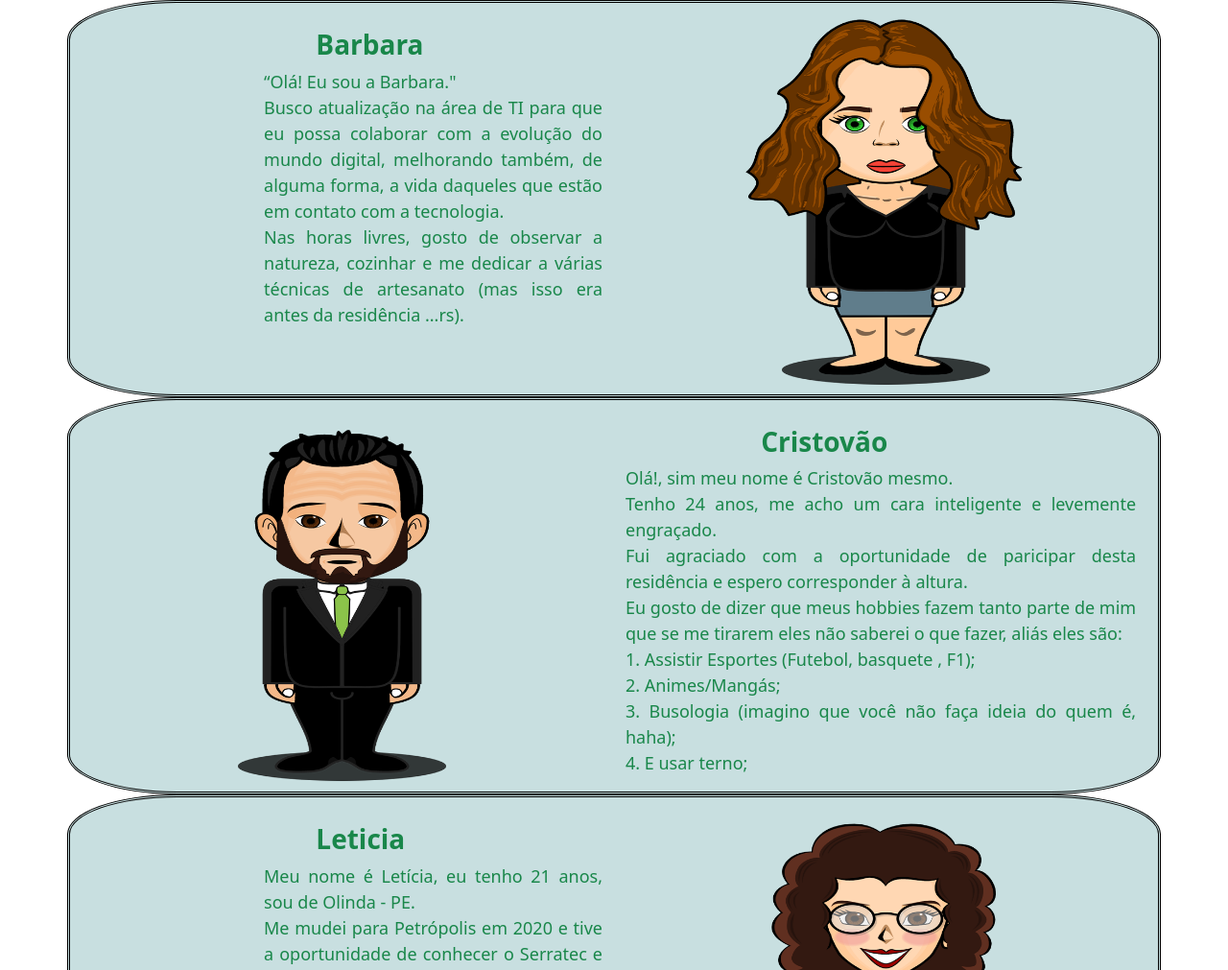
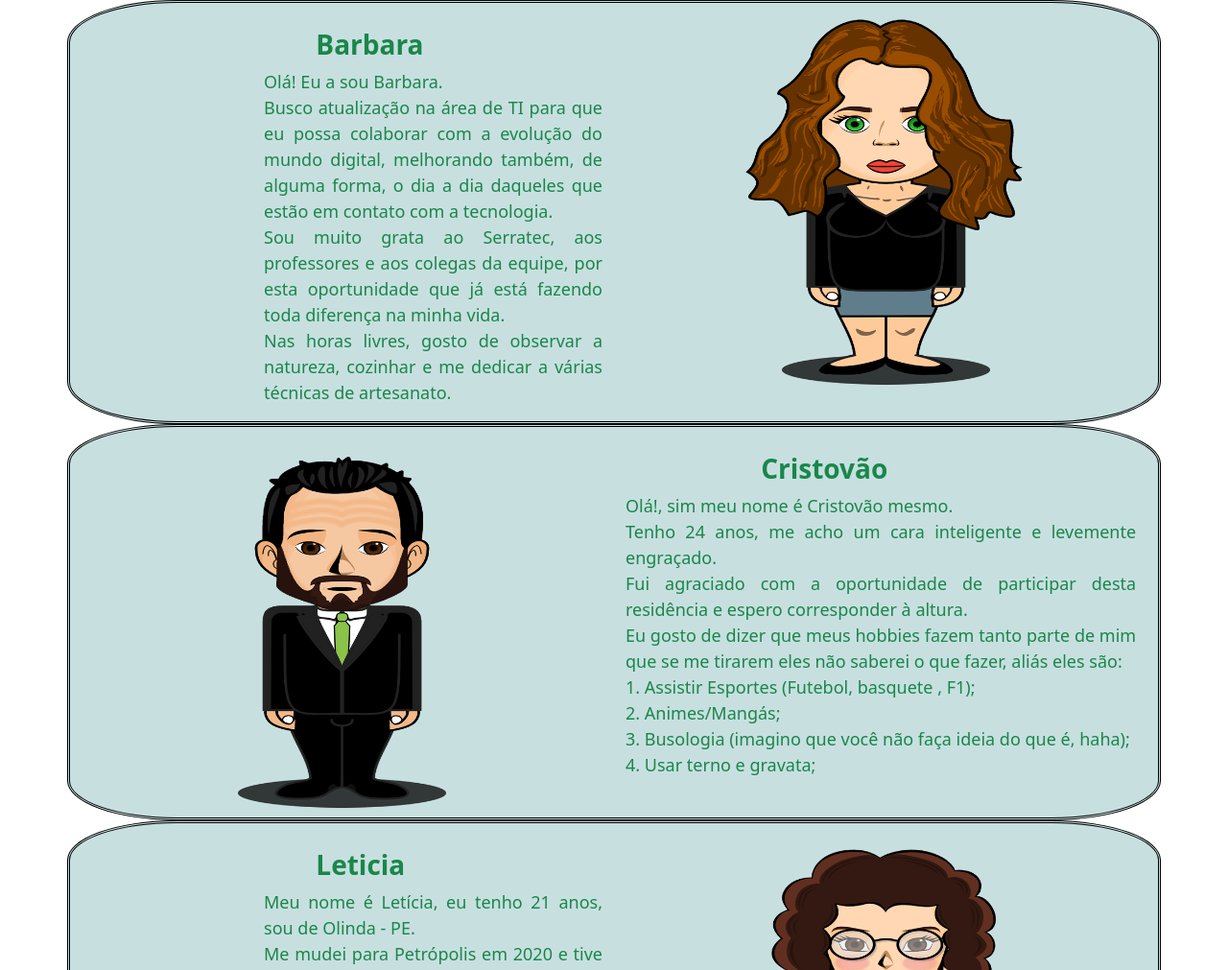
Before and after one commit to Samirjc/ProjetoFrontEnd, a plain HTML site: page sobre.html in a window 1280 px wide. Shown: the part 1244-2255 px from the top of the page at 96% size. Drawn offline with nearby package versions, Linux system fonts and the light colour scheme; a script that the page names is missing.

Commit message:
remove imagem mal otimizada e atualiza pagina sobre

```diff
--- a/sobre.html
+++ b/sobre.html
@@ -65,9 +65,7 @@
 
             <div class="col-sm">
                 <h3 id="colab2">Barbara</h3>
-                <p class="sob_2">“Olá! Eu sou a Barbara."
-                    <br>Busco atualização na área de TI para que eu possa colaborar com a evolução do mundo digital, melhorando também, de alguma forma, a vida daqueles que estão em contato com a tecnologia.
-                    <br>Nas horas livres, gosto de observar a natureza, cozinhar e me dedicar a várias técnicas de artesanato (mas isso era antes da residência ...rs).</p>
+                <p class="sob_2">Olá! Eu a sou Barbara.<br>Busco atualização na área de TI para que eu possa colaborar com a evolução do mundo digital, melhorando também, de alguma forma, o dia a dia daqueles que estão em contato com a tecnologia.<br>Sou muito grata ao Serratec, aos professores e aos colegas da equipe, por esta oportunidade que já está fazendo toda diferença na minha vida.<br>Nas horas livres, gosto de observar a natureza, cozinhar e me dedicar a várias técnicas de artesanato.</p>
             </div>
         </section>
 
@@ -80,12 +78,12 @@
                 <h3 id="colab3">Cristovão</h3>
                 <p class="sob_3">Olá!, sim meu nome é Cristovão mesmo.<br>
                                 Tenho 24 anos, me acho um cara inteligente e levemente engraçado.<br>
-                                Fui agraciado com a oportunidade de paricipar desta residência e espero corresponder à altura.<br>
+                                Fui agraciado com a oportunidade de participar desta residência e espero corresponder à altura.<br>
                                 Eu gosto de dizer que meus hobbies fazem tanto parte de mim que se me tirarem eles não saberei o que fazer, aliás eles são:<br>
                                 1. Assistir Esportes (Futebol, basquete , F1);<br>
                                 2. Animes/Mangás;<br>
-                                3. Busologia (imagino que você não faça ideia do quem é, haha);<br>
-                                4. E usar terno;</p>
+                                3. Busologia (imagino que você não faça ideia do que é, haha);<br>
+                                4. Usar terno e gravata;</p>
             </div>
         </section>
 
```
Also changed, not shown: img/camuflagem_pagina.jpg (deleted).
